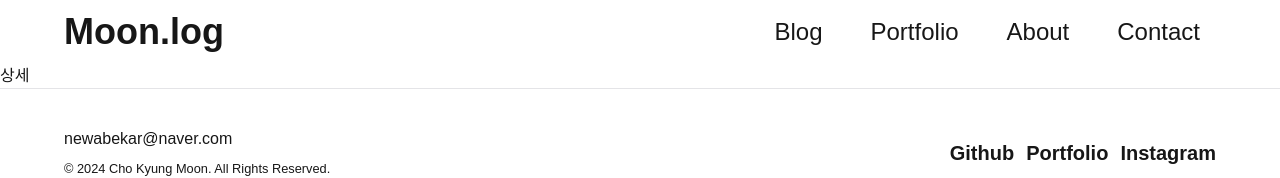
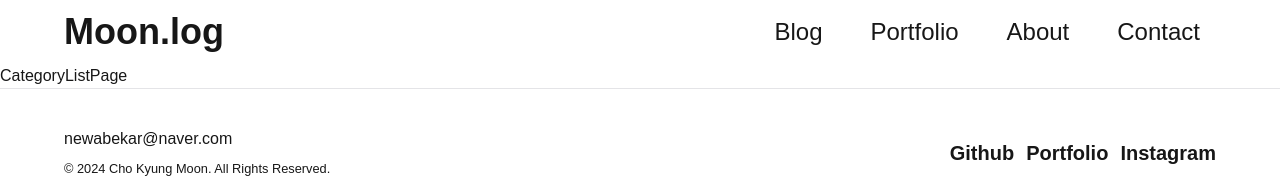
Before and after one commit to amooonsen/dev-blog, a Next.js app: page /blog/1 in a window 1280 px wide. Shown: the top 178 px of the page. Built offline with nearby package versions, Linux system fonts and the light colour scheme.

Commit message:
카테고리 랜더링, 카테고리 하위 상세 슬러그 추가

```diff
--- /dev/null
+++ b/app/blog/[category]/[slug]/page.tsx
@@ -0,0 +1,6 @@
+import React from 'react';
+
+// 마 내가 찐 상세다!
+export default function PostDetail() {
+  return <div>PostDetail</div>;
+}
--- a/app/blog/[category]/page.tsx
+++ b/app/blog/[category]/page.tsx
@@ -1,5 +1,6 @@
-import React from "react";
+import React from 'react';
 
-export default function page() {
-  return <div>상세</div>;
+// 카테고리 랜더링 페이지임용 ㅋ
+export default function CategoryListPage() {
+  return <div>CategoryListPage</div>;
 }
```
